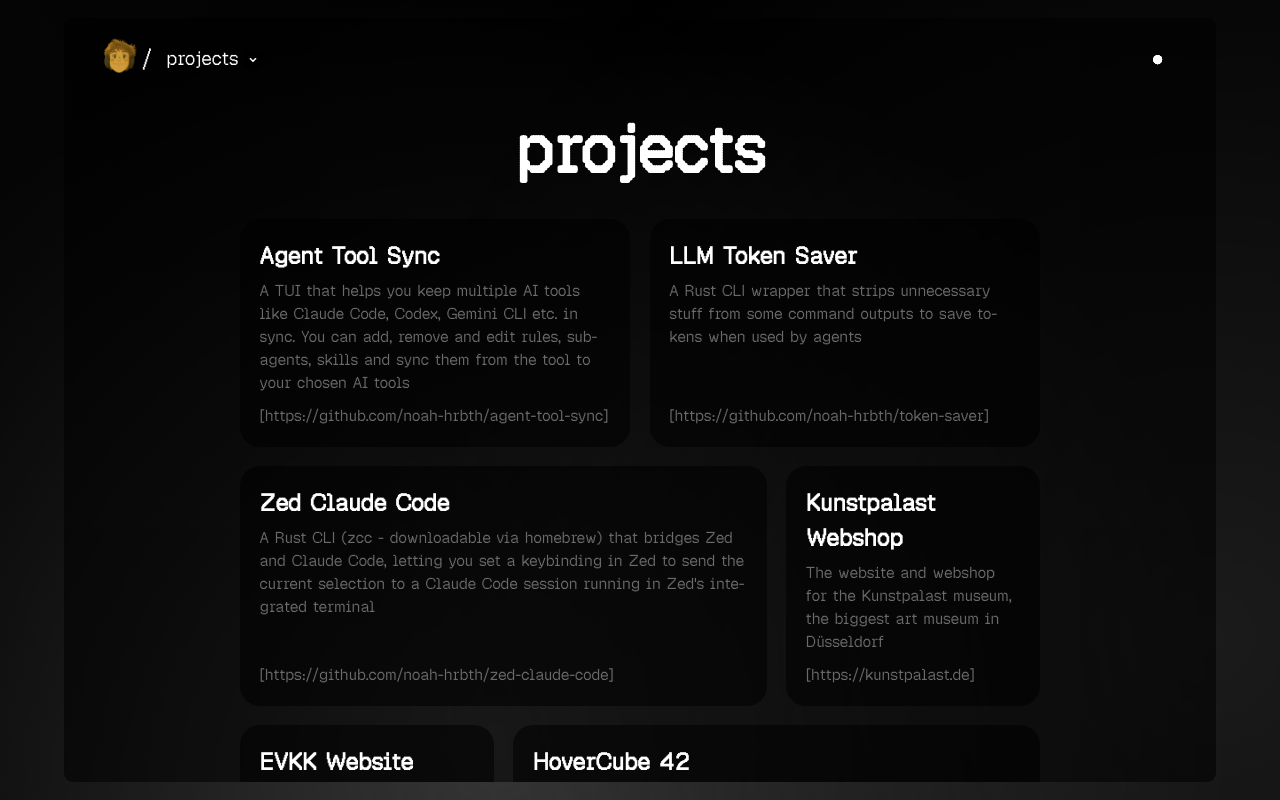
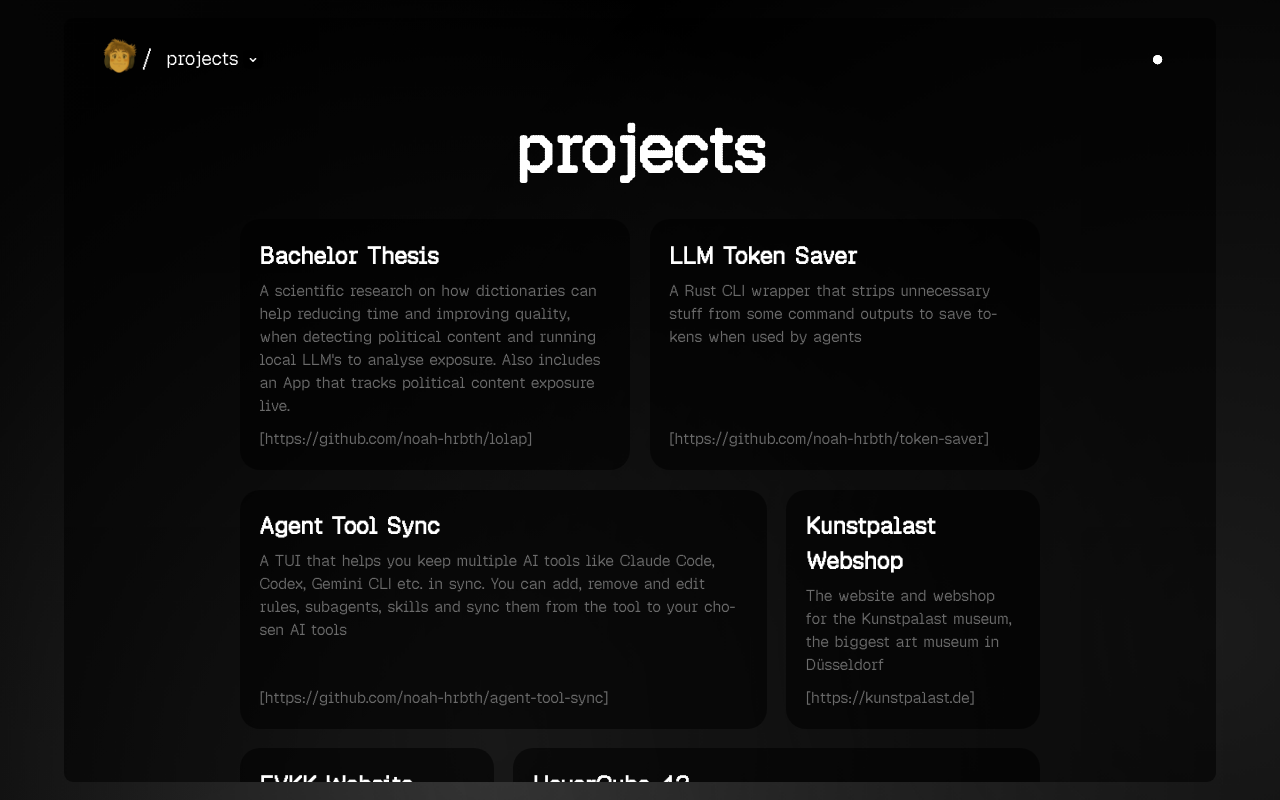
Before and after one commit to noah-hrbth/noah-hrbth.github.io, a React (Vite) app: page /projects in a window 1280 px wide. Built offline with nearby package versions, Linux system fonts and the light colour scheme.

Commit message:
update Projects

```diff
--- a/src/constants.ts
+++ b/src/constants.ts
@@ -20,12 +20,12 @@ export const DEFAULT_GRID_SPAN = 3;
 
 export const PROJECTS: Project[] = [
 	{
-        id: 'agentsync',
-        label: 'Agent Tool Sync',
+		id: 'bachelor-thesis',
+		label: 'Bachelor Thesis',
 		description:
-            "A TUI that helps you keep multiple AI tools like Claude Code, Codex, Gemini CLI etc. in sync. You can add, remove and edit rules, subagents, skills and sync them from the tool to your chosen AI tools",
-        link: 'https://github.com/noah-hrbth/agent-tool-sync',
-        tags: ['AI', 'TUI', 'Go'],
+			"A scientific research on how dictionaries can help reducing time and improving quality, when detecting political content and running local LLM's to analyse exposure. Also includes an App that tracks political content exposure live.",
+		link: 'https://github.com/noah-hrbth/lolap',
+		tags: ['LLM', 'Political Content Detection', 'Python'],
 	},
 	{
 		id: 'token-saver',
@@ -36,6 +36,15 @@ export const PROJECTS: Project[] = [
 		tags: ['AI', 'CLI', 'Rust'],
 	},
 	{
+		id: 'agentsync',
+		label: 'Agent Tool Sync',
+		description:
+			'A TUI that helps you keep multiple AI tools like Claude Code, Codex, Gemini CLI etc. in sync. You can add, remove and edit rules, subagents, skills and sync them from the tool to your chosen AI tools',
+		link: 'https://github.com/noah-hrbth/agent-tool-sync',
+		tags: ['AI', 'TUI', 'Go'],
+	},
+	/*
+	{
 		id: 'zed-claude-code',
 		label: 'Zed Claude Code',
 		description:
@@ -43,6 +52,7 @@ export const PROJECTS: Project[] = [
 		link: 'https://github.com/noah-hrbth/zed-claude-code',
 		tags: ['Zed', 'Claude Code', 'Rust'],
 	},
+	*/
 	{
 		id: 'kunstpalast',
 		label: 'Kunstpalast Webshop',
--- a/src/screens/Projects/Projects.scss
+++ b/src/screens/Projects/Projects.scss
@@ -34,7 +34,7 @@
 		grid-column: span 3;
 
 		&:is(#agentsync) {
-			grid-column: span 3;
+			grid-column: span 4;
 		}
 
 		&:is(#zed-claude-code) {
@@ -42,7 +42,7 @@
 		}
 
 		&:is(#bachelor-thesis) {
-			grid-column: span 2;
+			grid-column: span 3;
 		}
 
 		&:is(#token-saver) {
```
Lines whose indentation alone changed are shown as unchanged.
